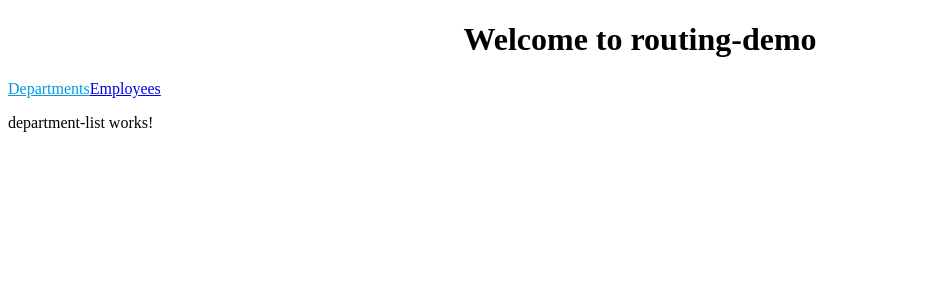
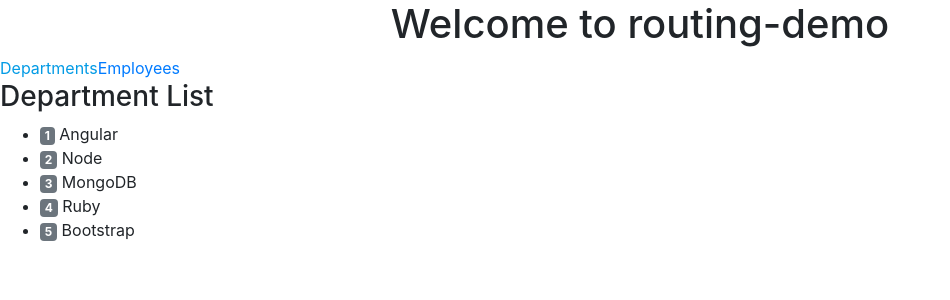
Before and after one commit to mouss2388/angular, an Angular app: page /departments in a window 1280 px wide. Shown: the top 300 px of the page, without its empty margins (0-950 px from the left). Built offline with nearby package versions, Linux system fonts and the light colour scheme.

Commit message:
navigate + get param id from url

```diff
--- a/angular.json
+++ b/angular.json
@@ -24,7 +24,8 @@
               "src/assets"
             ],
             "styles": [
-              "src/styles.css"
+              "src/styles.css",
+              "./node_modules/bootstrap/dist/css/bootstrap.css"
             ],
             "scripts": []
           },
--- a/package.json
+++ b/package.json
@@ -19,6 +19,7 @@
     "@angular/platform-browser": "~8.2.4",
     "@angular/platform-browser-dynamic": "~8.2.4",
     "@angular/router": "~8.2.4",
+    "bootstrap": "^4.4.1",
     "rxjs": "~6.4.0",
     "tslib": "^1.10.0",
     "zone.js": "~0.9.1"
--- a/src/app/app-routing.module.ts
+++ b/src/app/app-routing.module.ts
@@ -3,11 +3,13 @@
 import { DepartmentListComponent } from './department-list/department-list.component';
 import { NgModule } from '@angular/core';
 import { Routes, RouterModule } from '@angular/router';
+import { DepartmentDetailComponent } from './department-detail/department-detail.component';
 
 
 const routes: Routes = [
   {path: '', redirectTo: '/departments', pathMatch: 'full'},
   {path: 'departments', component: DepartmentListComponent},
+  {path: 'departments/:id', component: DepartmentDetailComponent},
   {path: 'employees', component: EmployeeListComponent},
   {path: '**', component: PageNotFoundComponent}
 ];
@@ -19,4 +21,5 @@
 export class AppRoutingModule { }
 export const routingComponents = [ DepartmentListComponent,
                                    EmployeeListComponent,
-                                   PageNotFoundComponent];
+                                   PageNotFoundComponent,
+                                   DepartmentDetailComponent];
--- a/src/app/app.module.ts
+++ b/src/app/app.module.ts
@@ -4,13 +4,15 @@
 import { AppRoutingModule, routingComponents} from './app-routing.module';
 import { AppComponent } from './app.component';
 import { PageNotFoundComponent } from './page-not-found/page-not-found.component';
+import { DepartmentDetailComponent } from './department-detail/department-detail.component';
 
 
 @NgModule({
   declarations: [
     AppComponent,
     routingComponents,
-    PageNotFoundComponent
+    PageNotFoundComponent,
+    DepartmentDetailComponent
   ],
   imports: [
     BrowserModule,
--- /dev/null
+++ b/src/app/department-detail/department-detail.component.ts
@@ -0,0 +1,29 @@
+import { Component, OnInit } from '@angular/core';
+import { ActivatedRoute } from '@angular/router';
+@Component({
+  selector: 'app-department-detail',
+  template: `
+    <h3>you selected departmentt with id {{departmentId}}</h3>
+  `,
+  styles: []
+})
+export class DepartmentDetailComponent implements OnInit {
+
+  public departmentId: number;
+  constructor(private route: ActivatedRoute) { }
+
+  ngOnInit() {
+   let id;
+   /**
+    * Use this example for get param id from url
+    * id = Number(this.route.snapshot.paramMap.get('id'));
+    */
+  //
+  /**
+   * Or use example below
+   */
+   this.route.params.subscribe(params => id = Number(params.id));
+   this.departmentId = id;
+  }
+
+}
--- a/src/app/department-list/department-list.component.ts
+++ b/src/app/department-list/department-list.component.ts
@@ -1,15 +1,34 @@
 import { Component, OnInit } from '@angular/core';
-
+import { Router } from '@angular/router';
 @Component({
   selector: 'app-department-list',
-  templateUrl: './department-list.component.html',
-  styleUrls: ['./department-list.component.css']
+  template: `
+            <h3>Department List</h3>
+            <ul class="items">
+              <li (click)="onSelect(department)" *ngFor="let department of departments">
+                <span class="badge badge-secondary">{{department.id}}</span> {{department.name}}
+              </li>
+            </ul>
+              `,
+  styles: []
 })
 export class DepartmentListComponent implements OnInit {
 
-  constructor() { }
+  departments = [
+    {id: 1, name: 'Angular'},
+    {id: 2, name: 'Node'},
+    {id: 3, name: 'MongoDB'},
+    {id: 4, name: 'Ruby'},
+    {id: 5, name: 'Bootstrap'}
+  ];
+  constructor(private router: Router) { }
 
   ngOnInit() {
   }
 
+  onSelect(department) {
+    this.router.navigate(['/departments', department.id]);
+
+  }
+
 }
```
Also changed, not shown: 2 other files (tests, documents, lock files or other folders).
